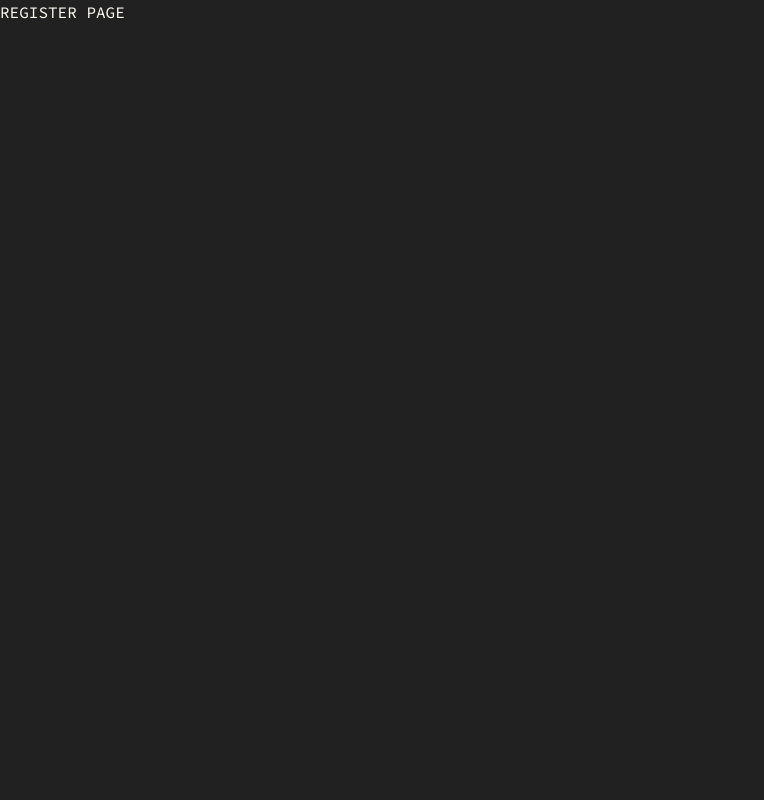
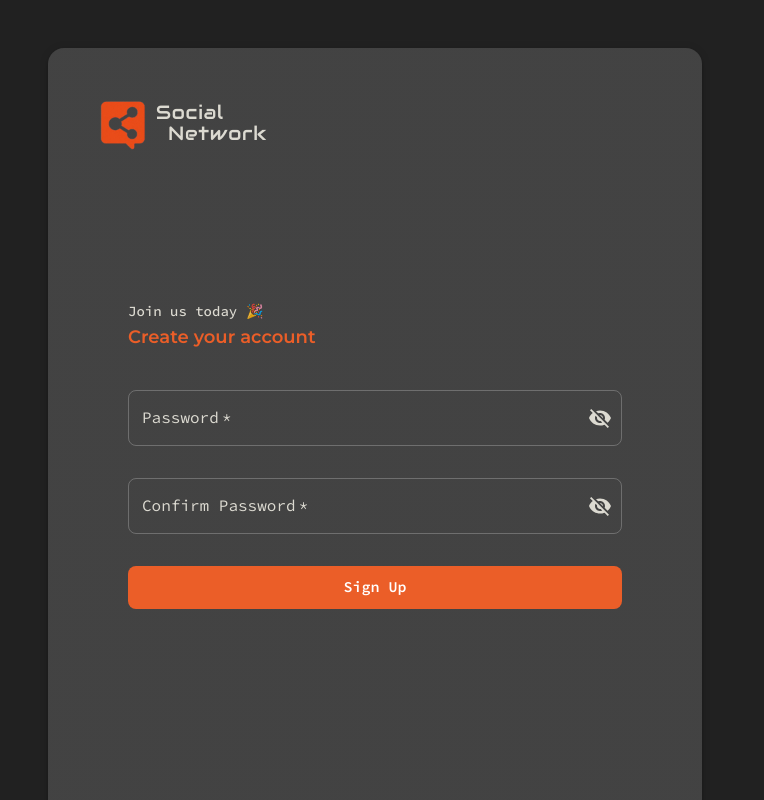
Before and after one commit to LilGreyCat/social, a Next.js app in the folder frontend/: page /register in a window 1280 px wide. Shown: the whole page, without its empty margins (0-764 px from the left). Built offline with nearby package versions, Linux system fonts and the light colour scheme; no server answers.

Commit message:
feat: Refactor RegisterPage layout and components for improved user experience

```diff
--- a/frontend/src/app/(pages)/(auth)/register/page.tsx
+++ b/frontend/src/app/(pages)/(auth)/register/page.tsx
@@ -1,13 +1,23 @@
 "use client";
 
+import { Stack } from "@mui/material";
 import LeftPanel from "@/components/auth/LeftPanel";
-import { Stack } from "@mui/material";
+import RightPanel from "@/components/auth/RightPanel";
+import AuthPaper from "@/components/auth/AuthPaper";
+import RedirectLogin from "@/components/auth/register/RedirectLogin";
+import RegisterForm from "@/components/auth/register/RegisterForm";
 
 export default function RegisterPage() {
 
     return (
         <Stack direction="row" sx={{ height: "100vh", width: "100%" }} >
-            REGISTER PAGE
+            <LeftPanel>
+                <AuthPaper>
+                    <RegisterForm />
+                    <RedirectLogin />
+                </AuthPaper>
+            </LeftPanel>
+            <RightPanel />
         </Stack>
     );
 }
--- a/frontend/src/app/api/random-image/route.ts
+++ b/frontend/src/app/api/random-image/route.ts
@@ -4,7 +4,7 @@ export async function GET(req: Request) {
   const { searchParams } = new URL(req.url);
   const w = Math.max(1, Number(searchParams.get("w") || 1200));
   const h = Math.max(1, Number(searchParams.get("h") || 800));
-  const q = searchParams.get("q") || "technology,network,computer";
+  const q = searchParams.get("q") || "technology,computer,ai";
 
   const key = process.env.UNSPLASH_ACCESS_KEY!;
   const res = await fetch(
--- a/frontend/src/components/auth/PasswordField.tsx
+++ b/frontend/src/components/auth/PasswordField.tsx
@@ -2,12 +2,19 @@ import { usePasswordToggle } from "@/hooks/usePasswordToggle";
 import { TextField } from "@mui/material";
 import VisibilityAdornment from "./VisibilityAdornment";
 
-export default function PasswordField() {
+interface PasswordFieldProps {
+    confirm?: boolean;
+};
+
+export default function PasswordField(
+    {
+        confirm = false
+    }: PasswordFieldProps) {
     const { type, visible, toggle } = usePasswordToggle();
 
     return (
         <TextField
-            label="Password"
+            label={confirm ? "Confirm Password" : "Password"}
             type={type}
             variant="outlined"
             fullWidth
--- /dev/null
+++ b/frontend/src/components/auth/register/RedirectLogin.tsx
@@ -0,0 +1,31 @@
+import Link from "next/link";
+import { Box, Button, Typography } from "@mui/material";
+
+export default function RedirectLogin() {
+
+    return (
+        <Box sx={boxSx}>
+            <Typography variant="body2" color="text.secondary">
+                Already have an account?
+            </Typography>
+            <Button
+                component={Link}
+                href="/login"
+                variant="text"
+            >
+                Login
+            </Button>
+        </Box>
+    );
+}
+
+const boxSx = {
+    position: 'absolute',
+    bottom: 25,
+    left: { xs: 20, sm: 50 },
+    display: 'flex',
+    alignItems: 'center',
+    gap: 1,
+    userSelect: 'none',
+    cursor: 'default',
+};
--- /dev/null
+++ b/frontend/src/components/auth/register/RegisterForm.tsx
@@ -0,0 +1,19 @@
+import { Button } from '@mui/material';
+import RegisterGreet from './RegisterGreet';
+import PasswordField from '../PasswordField';
+
+export default function RegisterForm() {
+
+    return (
+        <>
+            <RegisterGreet />
+            <PasswordField />
+            <PasswordField confirm />
+            <Button type="submit" variant="contained" fullWidth size="large" >
+                Sign Up
+            </Button>
+            {/* <RegisterDivider /> */}
+            {/* <RegisterOptions /> */}
+        </>
+    );
+}
--- /dev/null
+++ b/frontend/src/components/auth/register/RegisterGreet.tsx
@@ -0,0 +1,15 @@
+import { Typography, Box } from "@mui/material";
+
+export default function RegisterGreet() {
+
+    return (
+        <Box sx={{ cursor: 'default', userSelect: 'none' }} >
+            <Typography variant="subtitle2" color="text.secondary" >
+                Join us today 🎉
+            </Typography>
+            <Typography variant="h6" fontWeight={600} color="text.highlight" gutterBottom >
+                Create your account
+            </Typography>
+        </Box>
+    );
+}
--- a/frontend/src/hooks/useBoxSize/useBoxSize.ts
+++ b/frontend/src/hooks/useBoxSize/useBoxSize.ts
@@ -10,7 +10,7 @@ import { measureNode, createResizeObserver, cleanupObserver } from "./boxSize.ut
  * The size is updated every time the node is resized.
  * The hook also cleans up the ResizeObserver when the component is unmounted.
  * @param {number} [delay=1000] - The delay in milliseconds before updating the size after the node is resized.
- * @returns {{ ref: React.MutableRefObject<HTMLElement | null>, width: number, height: number }}
+ * @returns {{ ref: React.RefObject<HTMLElement | null>, width: number, height: number }}
  */
 export const useBoxSize = (delay = 1000) => {
   const [size, setSize] = useState<BoxSize>({ width: 0, height: 0 });
```
Also changed, not shown: frontend/src/components/auth/UserDataField.tsx (added, +31 -0 lines), frontend/src/components/auth/login/CredentialsField.tsx (+7 -15 lines).
